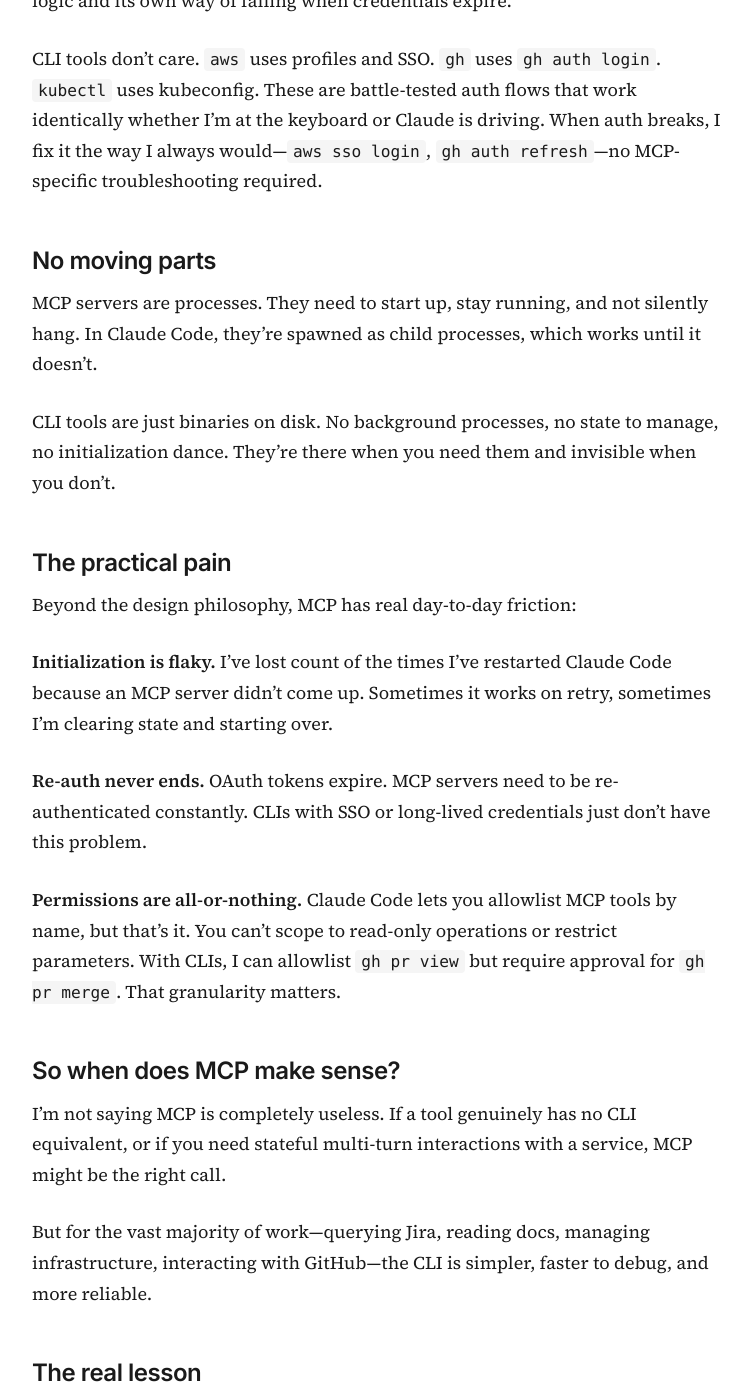
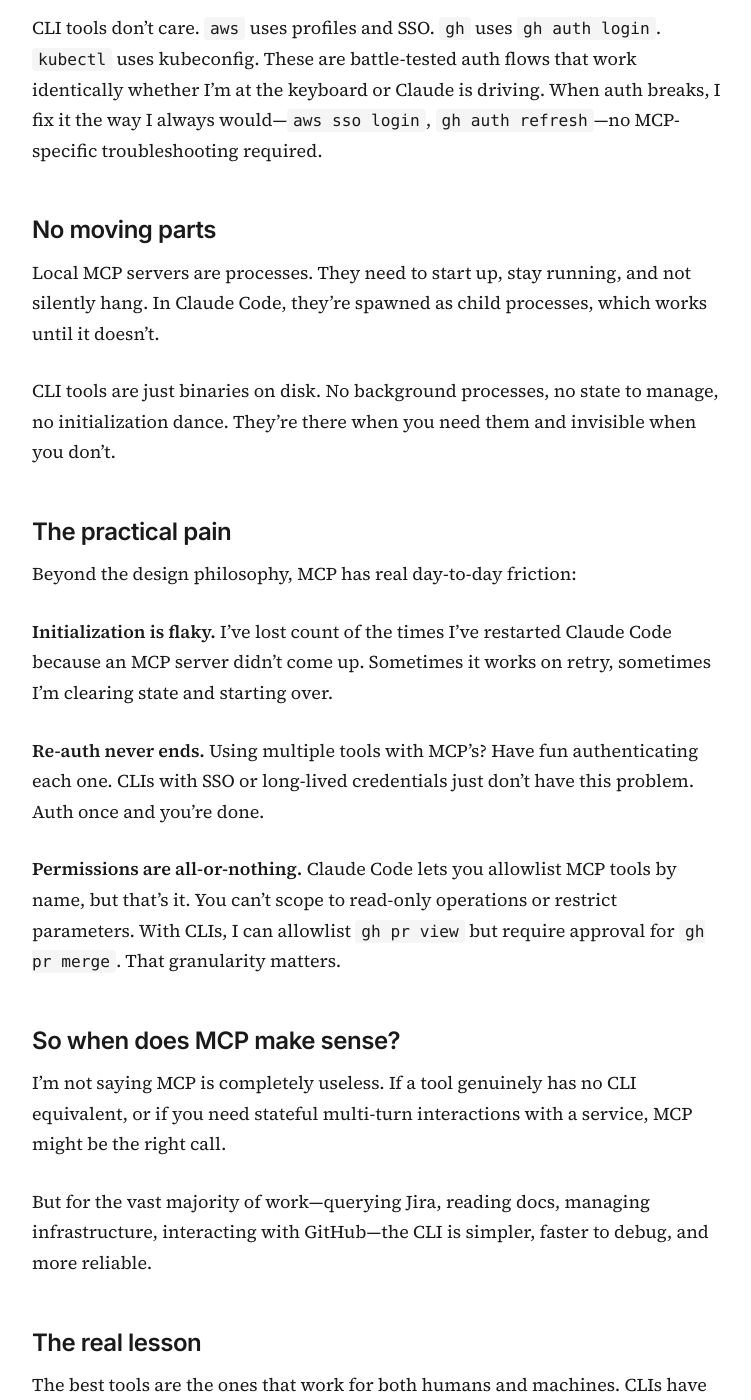
Before and after one commit to ejholmes/ejholmes.github.io, a Jekyll site: the page built from _posts/2026-02-28-mcp-is-dead-long-live-the-cli.md, in a window 1280 px wide and 1400 px high, scrolled down 2069 px. Shown: the whole window, without its empty margins (262-1013 px from the left). Built offline with Jekyll 4.4.1, drawn with Linux system fonts in a browser that asks for light colours; some of the changed text lies outside the part shown.

Commit message:
Update 2026-02-28-mcp-is-dead-long-live-the-cli.md

```diff
--- a/_posts/2026-02-28-mcp-is-dead-long-live-the-cli.md
+++ b/_posts/2026-02-28-mcp-is-dead-long-live-the-cli.md
@@ -15,7 +15,7 @@
 
 Here's the thing: LLMs are *really good* at using command-line tools. They've been trained on millions of man pages, Stack Overflow answers, and GitHub repos full of shell scripts. When I tell Claude to use `gh pr view 123`, it just works.
 
-MCP promised a cleaner interface, but in practice I found myself writing the same documentation anyway—what each tool does, what parameters it accepts, when to use it. The LLM didn't need a new protocol. It needed a good `--help` flag.
+MCP promised a cleaner interface, but in practice I found myself writing the same documentation anyway—what each tool does, what parameters it accepts, and more importantly, when to use it. The LLM didn't need a new protocol.
 
 ## CLIs are for humans too
 
@@ -43,7 +43,7 @@
 
 ## No moving parts
 
-MCP servers are processes. They need to start up, stay running, and not silently hang. In Claude Code, they're spawned as child processes, which works until it doesn't.
+Local MCP servers are processes. They need to start up, stay running, and not silently hang. In Claude Code, they're spawned as child processes, which works until it doesn't.
 
 CLI tools are just binaries on disk. No background processes, no state to manage, no initialization dance. They're there when you need them and invisible when you don't.
 
@@ -53,7 +53,7 @@
 
 **Initialization is flaky.** I've lost count of the times I've restarted Claude Code because an MCP server didn't come up. Sometimes it works on retry, sometimes I'm clearing state and starting over.
 
-**Re-auth never ends.** OAuth tokens expire. MCP servers need to be re-authenticated constantly. CLIs with SSO or long-lived credentials just don't have this problem.
+**Re-auth never ends.** Using multiple tools with MCP’s? Have fun authenticating each one. CLIs with SSO or long-lived credentials just don't have this problem. Auth once and you’re done.
 
 **Permissions are all-or-nothing.** Claude Code lets you allowlist MCP tools by name, but that's it. You can't scope to read-only operations or restrict parameters. With CLIs, I can allowlist `gh pr view` but require approval for `gh pr merge`. That granularity matters.
 
```
Also changed, not shown: other parts of _posts/2026-02-28-mcp-is-dead-long-live-the-cli.md (+1 -1 lines).
